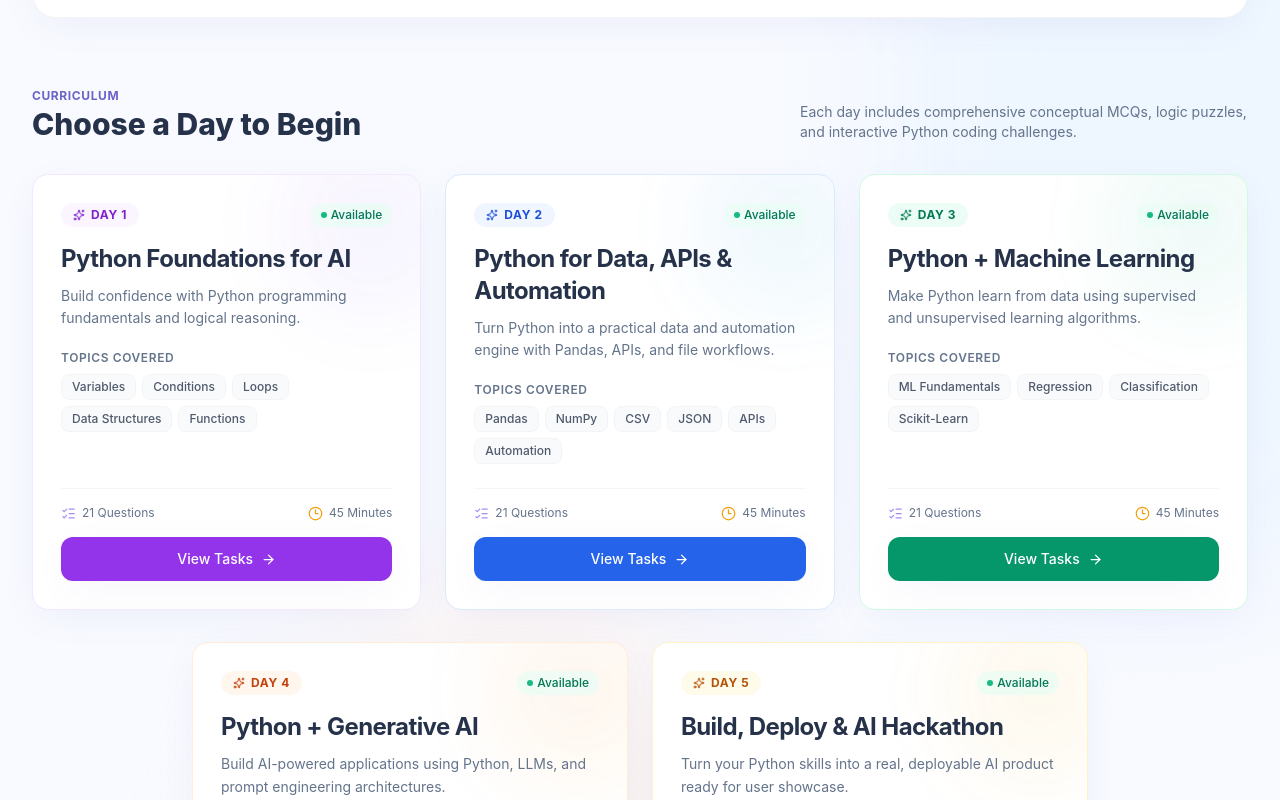
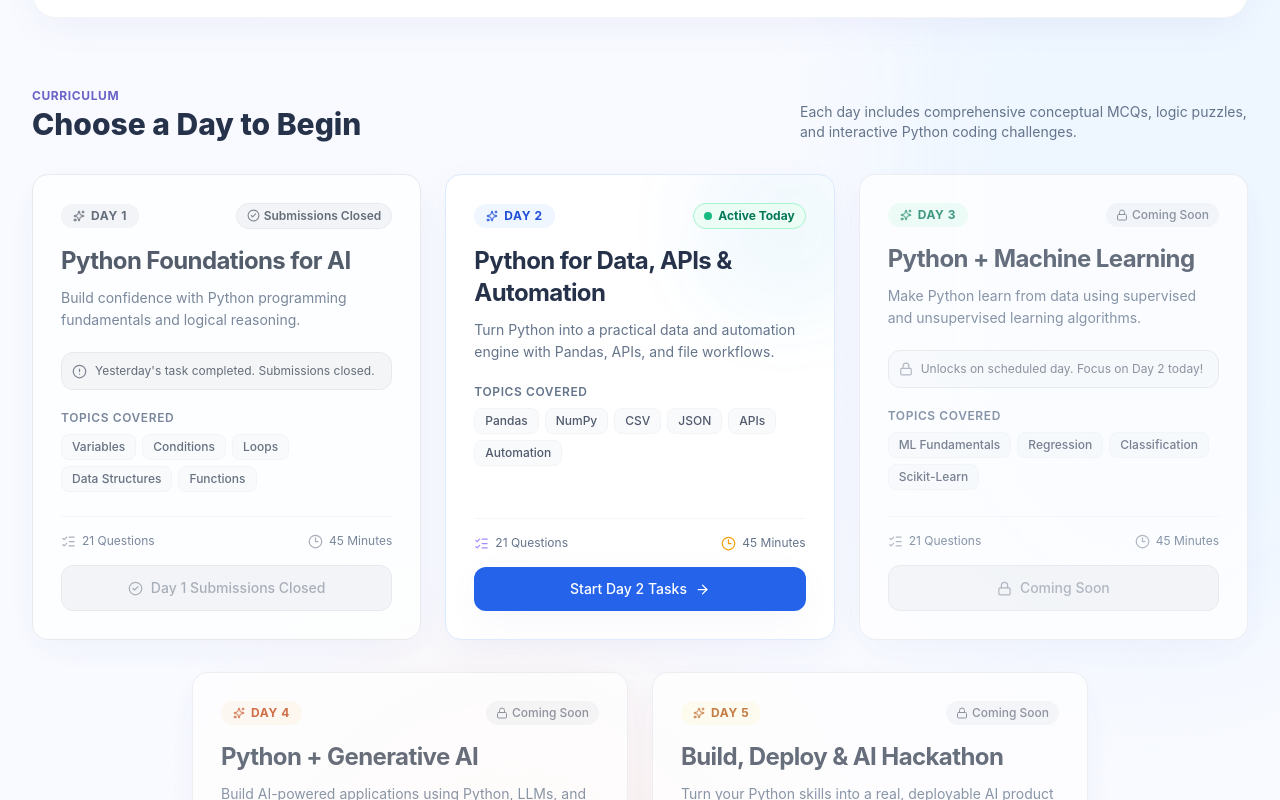
Before and after one commit to SHARABUMANOJKUMAR/kaizenqeeventstasks-Day-1, a React (Vite) app: page / in a window 1280 px wide. Shown: the part 880-1680 px from the top of the page. Built offline with nearby package versions, Linux system fonts and the light colour scheme.

Commit message:
feat: close Day 1 submissions, activate Day 2 only, lock Days 3-5

```diff
--- a/src/components/BootcampHome.jsx
+++ b/src/components/BootcampHome.jsx
@@ -31,7 +31,7 @@ const BootcampHome = ({ studentData }) => {
   const progressPercent = Math.round((completedDays.length / bootcampDays.length) * 100);
 
   const handleSelectDay = (day) => {
-    if (day.status === 'locked' || day.status === 'coming_soon') {
+    if (day.status === 'locked' || day.status === 'coming_soon' || day.status === 'closed') {
       return;
     }
     // If student is already registered, navigate directly
--- a/src/components/DayCard.jsx
+++ b/src/components/DayCard.jsx
@@ -1,21 +1,28 @@
 import React from 'react';
 import { motion } from 'framer-motion';
-import { ArrowRight, Clock3, ListChecks, CheckCircle2, Lock, Sparkles } from 'lucide-react';
+import { ArrowRight, Clock3, ListChecks, CheckCircle2, Lock, Sparkles, AlertCircle } from 'lucide-react';
 
 const DayCard = ({ day, isCompleted, onSelect }) => {
+  const isClosed = day.status === 'closed';
   const isLocked = day.status === 'locked' || day.status === 'coming_soon';
+  const isDisabled = isClosed || isLocked;
 
   return (
     <motion.div
-      whileHover={{ y: -6, scale: 1.01 }}
-      whileTap={{ scale: 0.99 }}
+      whileHover={!isDisabled ? { y: -6, scale: 1.01 } : {}}
+      whileTap={!isDisabled ? { scale: 0.99 } : {}}
       transition={{ duration: 0.25, ease: "easeOut" }}
       className={`relative bg-surface rounded-2xl p-6 md:p-7 shadow-soft border transition-all duration-300 flex flex-col justify-between overflow-hidden group
-        ${isCompleted ? 'border-emerald-200 shadow-emerald-500/5' : `${day.theme.cardBorder} hover:shadow-soft-lg ${day.theme.hoverBorder}`}
+        ${isClosed ? 'border-gray-200 opacity-85 bg-gray-50/40' : ''}
+        ${isLocked ? 'border-gray-200/80 opacity-75 bg-gray-50/30' : ''}
+        ${!isDisabled && isCompleted ? 'border-emerald-200 shadow-emerald-500/5' : ''}
+        ${!isDisabled && !isCompleted ? `${day.theme.cardBorder} hover:shadow-soft-lg ${day.theme.hoverBorder}` : ''}
       `}
     >
       {/* Soft background gradient accent */}
-      <div className={`absolute top-0 right-0 w-48 h-48 bg-gradient-to-br ${day.theme.glowBg} rounded-full blur-2xl pointer-events-none transform translate-x-12 -translate-y-12 transition-opacity group-hover:opacity-100 opacity-60`} />
+      {!isDisabled && (
+        <div className={`absolute top-0 right-0 w-48 h-48 bg-gradient-to-br ${day.theme.glowBg} rounded-full blur-2xl pointer-events-none transform translate-x-12 -translate-y-12 transition-opacity group-hover:opacity-100 opacity-60`} />
+      )}
 
       <div>
         {/* Top bar: Day label + Status */}
@@ -25,26 +32,33 @@ const DayCard = ({ day, isCompleted, onSelect }) => {
             Day {day.dayNumber}
           </span>
 
-          {isCompleted ? (
+          {isClosed ? (
+            <span className="inline-flex items-center gap-1 px-2.5 py-1 rounded-full text-xs font-semibold bg-gray-100 text-gray-600 border border-gray-200">
+              <CheckCircle2 size={13} className="text-gray-500" />
+              Submissions Closed
+            </span>
+          ) : isLocked ? (
+            <span className="inline-flex items-center gap-1 px-2.5 py-1 rounded-full text-xs font-medium bg-gray-100 text-gray-500">
+              <Lock size={12} />
+              Coming Soon
+            </span>
+          ) : isCompleted ? (
             <span className="inline-flex items-center gap-1 px-2.5 py-1 rounded-full text-xs font-semibold bg-emerald-50 text-emerald-700 border border-emerald-200">
               <CheckCircle2 size={13} className="text-emerald-600" />
               Completed
             </span>
-          ) : isLocked ? (
-            <span className="inline-flex items-center gap-1 px-2.5 py-1 rounded-full text-xs font-medium bg-gray-100 text-gray-500">
-              <Lock size={12} />
-              {day.status === 'coming_soon' ? 'Coming Soon' : 'Locked'}
-            </span>
           ) : (
-            <span className="inline-flex items-center gap-1 px-2.5 py-1 rounded-full text-xs font-medium bg-emerald-50/80 text-emerald-700">
-              <span className="w-1.5 h-1.5 rounded-full bg-emerald-500 animate-pulse" />
-              Available
+            <span className="inline-flex items-center gap-1.5 px-2.5 py-1 rounded-full text-xs font-bold bg-emerald-50 text-emerald-700 border border-emerald-200 shadow-xs">
+              <span className="w-2 h-2 rounded-full bg-emerald-500 animate-pulse" />
+              Active Today
             </span>
           )}
         </div>
 
         {/* Title */}
-        <h3 className="text-xl md:text-2xl font-bold text-text-main mb-2.5 tracking-tight group-hover:text-primary transition-colors relative z-10">
+        <h3 className={`text-xl md:text-2xl font-bold mb-2.5 tracking-tight transition-colors relative z-10
+          ${isDisabled ? 'text-gray-700' : 'text-text-main group-hover:text-primary'}
+        `}>
           {day.title}
         </h3>
 
@@ -52,6 +66,21 @@ const DayCard = ({ day, isCompleted, onSelect }) => {
         <p className="text-sm text-text-muted mb-5 leading-relaxed relative z-10">
           {day.description}
         </p>
+
+        {/* Closed / Coming soon banner note */}
+        {isClosed && (
+          <div className="mb-5 p-2.5 rounded-xl bg-gray-100/90 border border-gray-200 text-xs text-gray-600 flex items-center gap-2">
+            <AlertCircle size={15} className="text-gray-500 shrink-0" />
+            <span>Yesterday's task completed. Submissions closed.</span>
+          </div>
+        )}
+
+        {isLocked && (
+          <div className="mb-5 p-2.5 rounded-xl bg-gray-50 border border-gray-200 text-xs text-gray-500 flex items-center gap-2">
+            <Lock size={14} className="text-gray-400 shrink-0" />
+            <span>Unlocks on scheduled day. Focus on Day 2 today!</span>
+          </div>
+        )}
 
         {/* Topics Pills */}
         <div className="mb-6 relative z-10">
@@ -75,31 +104,38 @@ const DayCard = ({ day, isCompleted, onSelect }) => {
       <div className="pt-4 border-t border-gray-100/80 relative z-10">
         <div className="flex items-center justify-between text-xs text-text-muted mb-4">
           <div className="flex items-center gap-1.5">
-            <ListChecks size={15} className="text-primary-400" />
+            <ListChecks size={15} className={isDisabled ? "text-gray-400" : "text-primary-400"} />
             <span>{day.totalQuestions} Questions</span>
           </div>
           <div className="flex items-center gap-1.5">
-            <Clock3 size={15} className="text-amber-500" />
+            <Clock3 size={15} className={isDisabled ? "text-gray-400" : "text-amber-500"} />
             <span>{day.durationMinutes} Minutes</span>
           </div>
         </div>
 
         <button
           onClick={() => onSelect(day)}
-          disabled={isLocked}
+          disabled={isDisabled}
           className={`w-full py-3 px-4 rounded-xl font-medium text-sm transition-all duration-200 flex items-center justify-center gap-2 shadow-xs
-            ${isLocked
-              ? 'bg-gray-100 text-gray-400 cursor-not-allowed'
-              : isCompleted
-                ? 'bg-emerald-600 hover:bg-emerald-700 text-white shadow-emerald-500/10'
-                : `${day.theme.btnBg} text-white shadow-soft group-hover:shadow-soft-lg`
+            ${isClosed
+              ? 'bg-gray-100 text-gray-400 cursor-not-allowed border border-gray-200'
+              : isLocked
+                ? 'bg-gray-100 text-gray-400 cursor-not-allowed border border-gray-200'
+                : isCompleted
+                  ? 'bg-emerald-600 hover:bg-emerald-700 text-white shadow-emerald-500/10'
+                  : `${day.theme.btnBg} text-white shadow-soft group-hover:shadow-soft-lg`
             }
           `}
         >
-          {isLocked ? (
+          {isClosed ? (
+            <>
+              <CheckCircle2 size={15} />
+              Day 1 Submissions Closed
+            </>
+          ) : isLocked ? (
             <>
               <Lock size={15} />
-              {day.status === 'coming_soon' ? 'Coming Soon' : 'Locked'}
+              Coming Soon
             </>
           ) : isCompleted ? (
             <>
@@ -108,7 +144,7 @@ const DayCard = ({ day, isCompleted, onSelect }) => {
             </>
           ) : (
             <>
-              View Tasks
+              Start Day 2 Tasks
               <ArrowRight size={15} className="group-hover:translate-x-1 transition-transform" />
             </>
           )}
--- a/src/components/DayNavigation.jsx
+++ b/src/components/DayNavigation.jsx
@@ -28,16 +28,20 @@ const DayNavigation = ({ currentDayId }) => {
           {bootcampDays.map((day) => {
             const isCurrent = day.id === currentNum;
             const isCompleted = completedDays.includes(day.id);
+            const isClosed = day.status === 'closed';
             const isLocked = day.status === 'locked' || day.status === 'coming_soon';
+            const isNavDisabled = isClosed || isLocked || isCurrent;
 
             let pillStyle = "px-3 py-1.5 rounded-lg text-xs sm:text-sm font-medium whitespace-nowrap transition-all duration-200 flex items-center gap-1.5 ";
 
             if (isCurrent) {
               pillStyle += "bg-primary text-white shadow-sm font-semibold scale-102";
+            } else if (isClosed) {
+              pillStyle += "bg-gray-100 text-gray-500 cursor-not-allowed border border-gray-200";
+            } else if (isLocked) {
+              pillStyle += "bg-gray-100 text-gray-400 cursor-not-allowed border border-gray-200";
             } else if (isCompleted) {
               pillStyle += "bg-emerald-50 text-emerald-700 hover:bg-emerald-100 border border-emerald-200";
-            } else if (isLocked) {
-              pillStyle += "bg-gray-100 text-gray-400 cursor-not-allowed border border-gray-200";
             } else {
               pillStyle += "bg-gray-50 text-text-main hover:bg-primary-50 hover:text-primary border border-gray-200/80";
             }
@@ -46,21 +50,24 @@ const DayNavigation = ({ currentDayId }) => {
               <button
                 key={day.id}
                 onClick={() => {
-                  if (!isLocked && !isCurrent) {
+                  if (!isNavDisabled) {
                     navigate(day.route);
                   }
                 }}
-                disabled={isLocked || isCurrent}
+                disabled={isNavDisabled}
                 aria-current={isCurrent ? "page" : undefined}
                 className={pillStyle}
                 title={`${day.title} (${day.status})`}
               >
                 <span>Day {day.id}</span>
-                {isCompleted && !isCurrent && (
-                  <CheckCircle2 size={13} className="text-emerald-600 shrink-0" />
+                {isClosed && (
+                  <span className="text-[10px] text-gray-400 font-normal">(Closed)</span>
                 )}
                 {isLocked && (
                   <Lock size={12} className="text-gray-400 shrink-0" />
+                )}
+                {isCompleted && !isCurrent && !isClosed && (
+                  <CheckCircle2 size={13} className="text-emerald-600 shrink-0" />
                 )}
               </button>
             );
--- a/src/data/bootcampDays.js
+++ b/src/data/bootcampDays.js
@@ -6,7 +6,7 @@ export const bootcampDays = [
     shortTitle: "Python Foundations",
     description: "Build confidence with Python programming fundamentals and logical reasoning.",
     topics: ["Variables", "Conditions", "Loops", "Data Structures", "Functions"],
-    status: "available", // "available" | "coming_soon" | "locked" | "completed"
+    status: "closed", // Closed: yesterday's tasks completed, submissions closed
     durationMinutes: 45,
     totalQuestions: 21,
     mcqCount: 17,
@@ -14,18 +14,18 @@ export const bootcampDays = [
     route: "/day/1",
     accentColor: "purple",
     theme: {
-      badgeBg: "bg-purple-50",
-      badgeText: "text-purple-700",
-      border: "border-purple-200",
-      borderActive: "border-purple-500",
-      hoverBorder: "hover:border-purple-300",
-      glowBg: "from-purple-500/10 to-indigo-500/10",
-      btnBg: "bg-purple-600 hover:bg-purple-700",
-      btnSecondary: "text-purple-700 bg-purple-50 hover:bg-purple-100",
-      accentText: "text-purple-600",
-      cardBorder: "border-purple-100",
-      iconBg: "bg-purple-100 text-purple-600",
-      pillBg: "bg-purple-50 text-purple-700 border-purple-200"
+      badgeBg: "bg-gray-100",
+      badgeText: "text-gray-600",
+      border: "border-gray-200",
+      borderActive: "border-gray-400",
+      hoverBorder: "hover:border-gray-300",
+      glowBg: "from-gray-500/5 to-slate-500/5",
+      btnBg: "bg-gray-200 text-gray-500 cursor-not-allowed",
+      btnSecondary: "text-gray-500 bg-gray-100",
+      accentText: "text-gray-600",
+      cardBorder: "border-gray-200",
+      iconBg: "bg-gray-100 text-gray-500",
+      pillBg: "bg-gray-50 text-gray-600 border-gray-200"
     }
   },
   {
@@ -35,7 +35,7 @@ export const bootcampDays = [
     shortTitle: "Data, APIs & Automation",
     description: "Turn Python into a practical data and automation engine with Pandas, APIs, and file workflows.",
     topics: ["Pandas", "NumPy", "CSV", "JSON", "APIs", "Automation"],
-    status: "available",
+    status: "available", // Today's active task
     durationMinutes: 45,
     totalQuestions: 21,
     mcqCount: 17,
@@ -65,7 +65,7 @@ export const bootcampDays = [
     shortTitle: "Machine Learning",
     description: "Make Python learn from data using supervised and unsupervised learning algorithms.",
     topics: ["ML Fundamentals", "Regression", "Classification", "Scikit-Learn"],
-    status: "available",
+    status: "coming_soon", // Locked / coming soon
     durationMinutes: 45,
     totalQuestions: 21,
     mcqCount: 17,
@@ -94,7 +94,7 @@ export const bootcampDays = [
     shortTitle: "Generative AI",
     description: "Build AI-powered applications using Python, LLMs, and prompt engineering architectures.",
     topics: ["LLMs", "Prompt Engineering", "AI APIs", "Chatbots"],
-    status: "available",
+    status: "coming_soon", // Locked / coming soon
     durationMinutes: 45,
     totalQuestions: 21,
     mcqCount: 17,
@@ -123,7 +123,7 @@ export const bootcampDays = [
     shortTitle: "Build & Deploy",
     description: "Turn your Python skills into a real, deployable AI product ready for user showcase.",
     topics: ["Streamlit", "GitHub", "Deployment", "AI Product", "Presentation"],
-    status: "available",
+    status: "coming_soon", // Locked / coming soon
     durationMinutes: 45,
     totalQuestions: 21,
     mcqCount: 17,
```
Also changed, not shown: src/components/AssessmentPage.jsx (+13 -3 lines), src/components/NotFound.jsx (+17 -5 lines).
